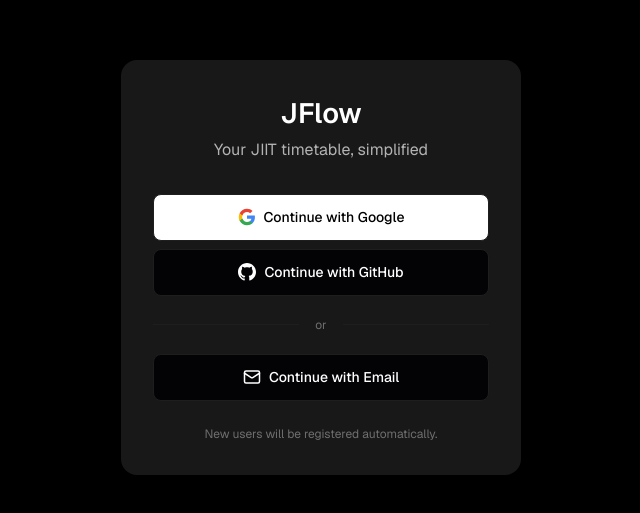
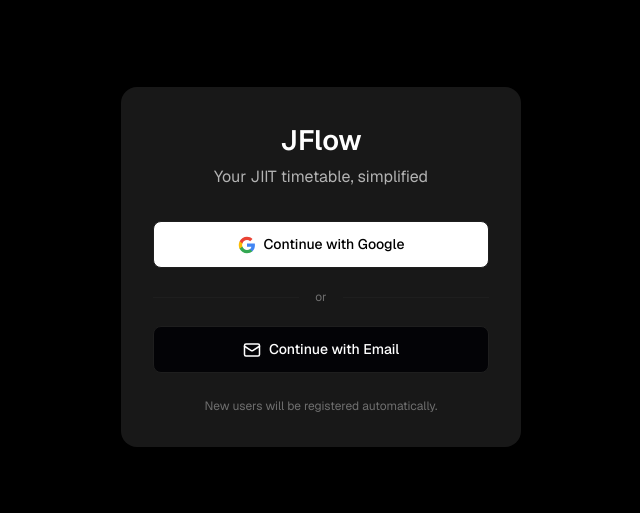
Before and after one commit to Priyansh6747/JFlow, a Next.js app: page /signin in a window 1280 px wide. Shown: the part 133-646 px from the top of the page, without its empty margins (319-959 px from the left). Built offline with nearby package versions, Linux system fonts and the light colour scheme; no server answers; what jsjiit would draw is missing.

Commit message:
Why would we need github  auth really?

```diff
--- a/app/signin/page.jsx
+++ b/app/signin/page.jsx
@@ -5,7 +5,7 @@ import { useRouter } from 'next/navigation';
 import { useAuth } from '@/context/AuthContext';
 import { Eye, EyeOff, Mail } from 'lucide-react';
 
-// Simple SVG icons for OAuth providers
+// Google icon SVG
 const GoogleIcon = () => (
     <svg width="18" height="18" viewBox="0 0 24 24">
         <path fill="#4285F4" d="M22.56 12.25c0-.78-.07-1.53-.2-2.25H12v4.26h5.92c-.26 1.37-1.04 2.53-2.21 3.31v2.77h3.57c2.08-1.92 3.28-4.74 3.28-8.09z" />
@@ -15,15 +15,9 @@ const GoogleIcon = () => (
     </svg>
 );
 
-const GithubIcon = () => (
-    <svg width="18" height="18" viewBox="0 0 24 24" fill="currentColor">
-        <path d="M12 0c-6.626 0-12 5.373-12 12 0 5.302 3.438 9.8 8.207 11.387.599.111.793-.261.793-.577v-2.234c-3.338.726-4.033-1.416-4.033-1.416-.546-1.387-1.333-1.756-1.333-1.756-1.089-.745.083-.729.083-.729 1.205.084 1.839 1.237 1.839 1.237 1.07 1.834 2.807 1.304 3.492.997.107-.775.418-1.305.762-1.604-2.665-.305-5.467-1.334-5.467-5.931 0-1.311.469-2.381 1.236-3.221-.124-.303-.535-1.524.117-3.176 0 0 1.008-.322 3.301 1.23.957-.266 1.983-.399 3.003-.404 1.02.005 2.047.138 3.006.404 2.291-1.552 3.297-1.23 3.297-1.23.653 1.653.242 2.874.118 3.176.77.84 1.235 1.911 1.235 3.221 0 4.609-2.807 5.624-5.479 5.921.43.372.823 1.102.823 2.222v3.293c0 .319.192.694.801.576 4.765-1.589 8.199-6.086 8.199-11.386 0-6.627-5.373-12-12-12z" />
-    </svg>
-);
-
 export default function SignIn() {
     const router = useRouter();
-    const { user, loading: authLoading, needsOnboarding, signIn, signUp, signInWithGoogle, signInWithGithub } = useAuth();
+    const { user, loading: authLoading, needsOnboarding, signIn, signUp, signInWithGoogle } = useAuth();
 
     const [email, setEmail] = useState('');
     const [password, setPassword] = useState('');
@@ -43,24 +37,20 @@ export default function SignIn() {
         }
     }, [user, authLoading, needsOnboarding, router]);
 
-    // Handle OAuth sign-in
-    const handleOAuth = async (provider) => {
+    // Handle Google OAuth sign-in
+    const handleGoogleSignIn = async () => {
         setLoading(true);
         setError(null);
 
         try {
-            if (provider === 'google') {
             await signInWithGoogle();
-            } else if (provider === 'github') {
-                await signInWithGithub();
-            }
             // Redirect handled by useEffect
         } catch (err) {
-            console.error('OAuth error:', err);
+            console.error('Google OAuth error:', err);
             if (err.code === 'auth/popup-closed-by-user') {
                 // User closed popup, no error to show
             } else if (err.code === 'auth/account-exists-with-different-credential') {
-                setError('An account already exists with this email. Try a different sign-in method.');
+                setError('An account already exists with this email.');
             } else {
                 setError(err.message || 'Failed to sign in. Please try again.');
             }
@@ -132,28 +122,16 @@ export default function SignIn() {
 
                 {error && <div className="auth-error">{error}</div>}
 
-                {/* OAuth Buttons */}
-                <div className="flex flex-col gap-sm">
+                {/* Google Sign-In Button */}
                 <button
                     className="btn btn-google w-full"
-                        onClick={() => handleOAuth('google')}
+                    onClick={handleGoogleSignIn}
                     disabled={loading}
                     style={{ padding: '12px', justifyContent: 'center' }}
                 >
                     <GoogleIcon />
                     Continue with Google
                 </button>
-
-                    <button
-                        className="btn btn-github w-full"
-                        onClick={() => handleOAuth('github')}
-                        disabled={loading}
-                        style={{ padding: '12px', justifyContent: 'center' }}
-                    >
-                        <GithubIcon />
-                        Continue with GitHub
-                    </button>
-                </div>
 
                 {/* Divider */}
                 <div className="divider" style={{ margin: '20px 0' }}>
--- a/context/AuthContext.jsx
+++ b/context/AuthContext.jsx
@@ -7,7 +7,6 @@ import {
     createUserWithEmailAndPassword,
     signOut as firebaseSignOut,
     GoogleAuthProvider,
-    GithubAuthProvider,
     signInWithPopup
 } from 'firebase/auth';
 import { doc, getDoc, setDoc } from 'firebase/firestore';
@@ -149,13 +148,6 @@ export function AuthProvider({ children }) {
         return result.user;
     };
 
-    // Sign in with GitHub
-    const signInWithGithub = async () => {
-        const provider = new GithubAuthProvider();
-        const result = await signInWithPopup(auth, provider);
-        return result.user;
-    };
-
     // Sign out
     const signOutUser = async () => {
         await firebaseSignOut(auth);
@@ -176,7 +168,6 @@ export function AuthProvider({ children }) {
         signIn,
         signUp,
         signInWithGoogle,
-        signInWithGithub,
         signOut: signOutUser,
         saveJiitCredentials,
         skipOnboarding,
```
Lines whose indentation alone changed are shown as unchanged.
